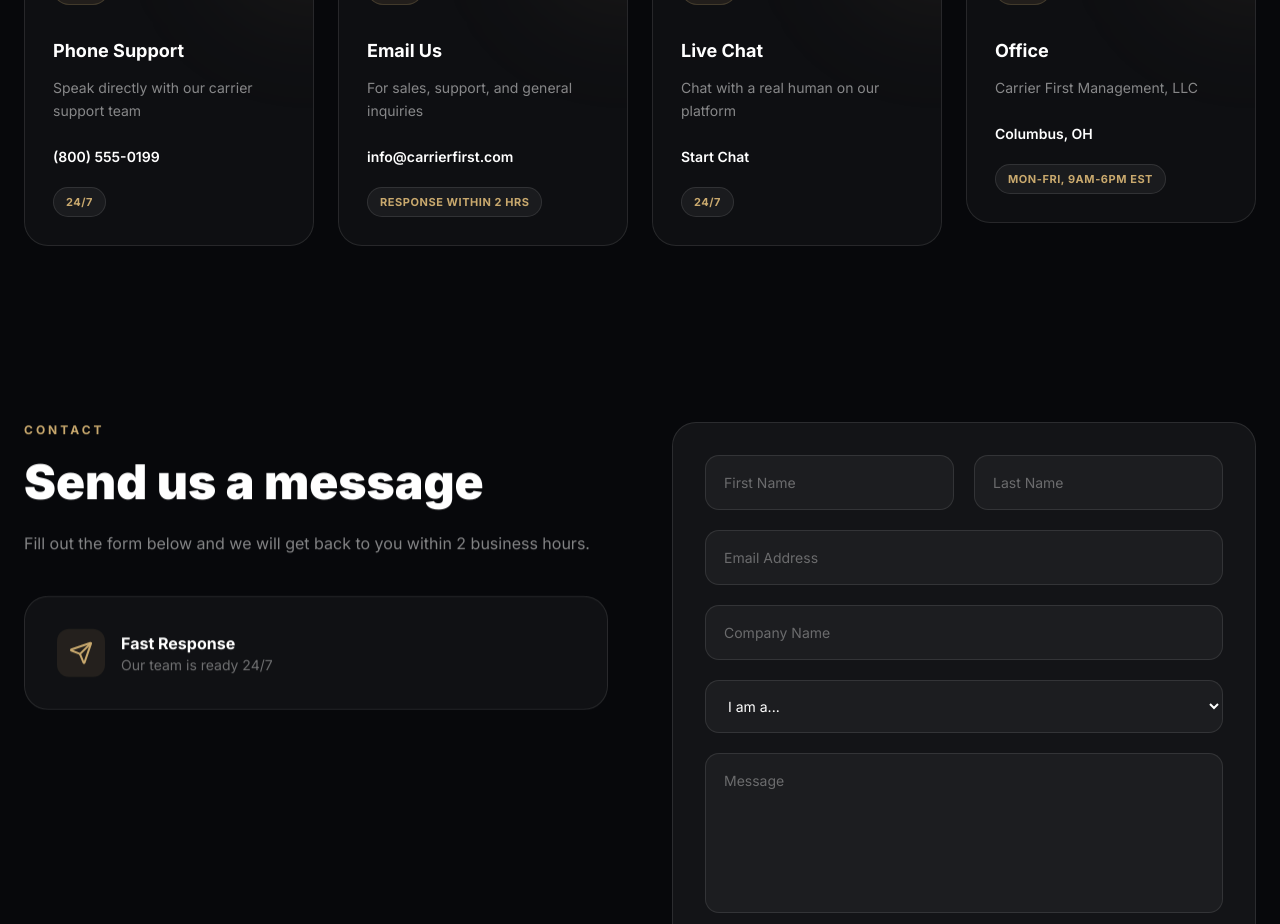
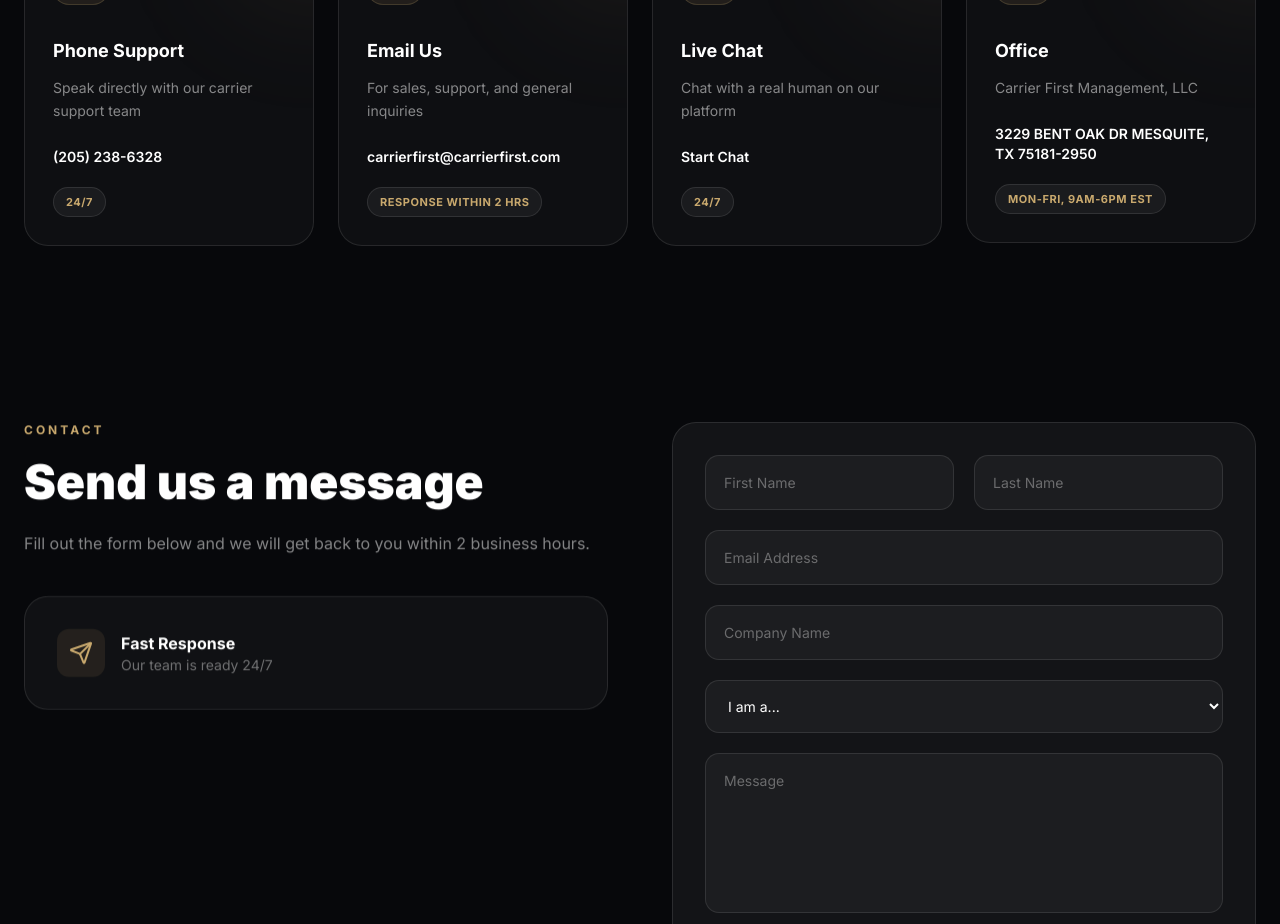
Before and after one commit to Ahmadsheik326/carrierfirst-SAAS, a Next.js app: page /contact in a window 1280 px wide. Shown: the part 800-1724 px from the top of the page. Built offline with nearby package versions, Linux system fonts and the light colour scheme.

Commit message:
Update page.tsx

```diff
--- a/app/contact/page.tsx
+++ b/app/contact/page.tsx
@@ -11,7 +11,7 @@
 // };
 
 // const methods = [
-//   { icon: Phone, title: "Phone Support", desc: "Speak directly with our carrier support team", value: "(800) 555-0199", href: "tel:+18005550199", available: "24/7" },
+//   { icon: Phone, title: "Phone Support", desc: "Speak directly with our carrier support team", value: "(205) 238-6328", href: "tel:+12052386328", available: "24/7" },
 //   { icon: Mail, title: "Email Us", desc: "For sales, support, and general inquiries", value: "info@carrierfirst.com", href: "mailto:info@carrierfirst.com", available: "Response within 2 hrs" },
 //   { icon: MessageSquare, title: "Live Chat", desc: "Chat with a real human on our platform", value: "Start Chat", href: "#", available: "24/7" },
 //   { icon: MapPin, title: "Office", desc: "Carrier First Management, LLC", value: "Columbus, OH", href: "#", available: "Mon-Fri, 9AM-6PM EST" },
@@ -125,16 +125,16 @@ const methods = [
     icon: Phone,
     title: "Phone Support",
     desc: "Speak directly with our carrier support team",
-    value: "(800) 555-0199",
-    href: "tel:+18005550199",
+    value: "(205) 238-6328",
+    href: "tel: +12052386328",
     available: "24/7"
   },
   {
     icon: Mail,
     title: "Email Us",
     desc: "For sales, support, and general inquiries",
-    value: "info@carrierfirst.com",
-    href: "mailto:info@carrierfirst.com",
+    value: "carrierfirst@carrierfirst.com",
+    href: "mailto:carrierfirst@carrierfirst.com",
     available: "Response within 2 hrs"
   },
   {
@@ -149,7 +149,7 @@ const methods = [
     icon: MapPin,
     title: "Office",
     desc: "Carrier First Management, LLC",
-    value: "Columbus, OH",
+    value: "3229 BENT OAK DR MESQUITE, TX   75181-2950",
     href: "#",
     available: "Mon-Fri, 9AM-6PM EST"
   },
```
